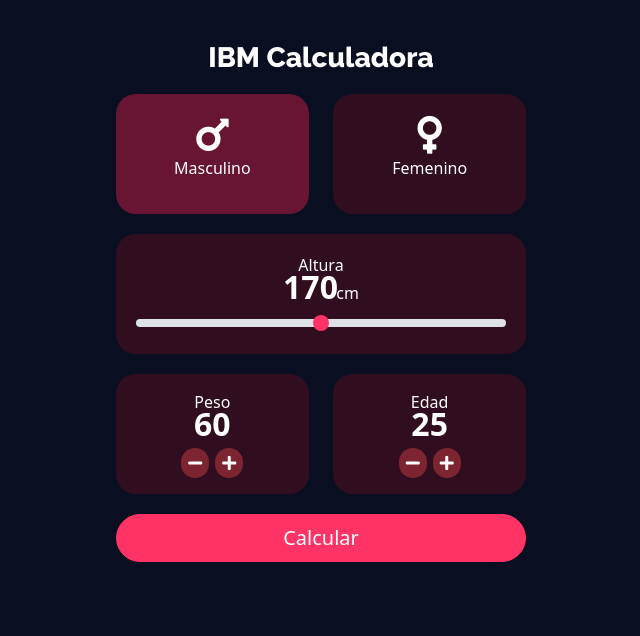
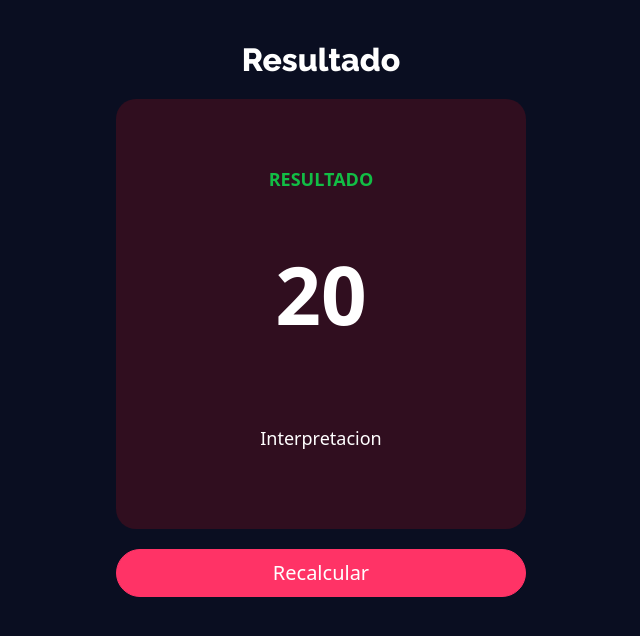
Before and after one commit to BROROZCO/Angular-Calculadora-IMC, an Angular app: page /resultado/1 in a window 1280 px wide. Before the commit this address led to /. Shown: the top 636 px of the page, without its empty margins (319-959 px from the left). Built offline with nearby package versions, Linux system fonts and the light colour scheme.

Commit message:
Envio de resultado

```diff
--- a/src/app/app-routing.module.ts
+++ b/src/app/app-routing.module.ts
@@ -6,7 +6,8 @@
 const routes: Routes = [
   // Los que estan en llaves son los componentes, el InicioCOmponent es la clase
   { path: '', component: InicioComponent},
-  { path: 'resultado', component: ResultadoComponent },
+  // valor es la variable que se mandara
+  { path: 'resultado/:valor', component: ResultadoComponent },
   // condicionado el path para redirecciones inexistentes la linea 11 siempre tiene que ir al final
   { path: '**', redirectTo: '' }
 ];
--- a/src/app/components/inicio/inicio.component.ts
+++ b/src/app/components/inicio/inicio.component.ts
@@ -39,7 +39,9 @@
 
   calcularBMI(){
 
-    this.router.navigate(['/resultado'])
+    const BMI = this.peso / Math.pow((this.altura/100), 2);
+
+    this.router.navigate(['/resultado', BMI.toFixed(1)]);
 
   }
 
--- a/src/app/components/resultado/resultado.component.css
+++ b/src/app/components/resultado/resultado.component.css
@@ -0,0 +1,27 @@
+.fondoItem{
+    background-color: #FF111328;
+    height: 430PX;
+    border-radius: 20PX;
+    color: white;
+}
+
+.resultado{
+    color: #12BD45;
+    font-size: 18px;
+    text-transform: uppercase;
+    font-weight: 700;
+}
+
+.estiloNumero{
+
+    font-size: 80px;
+    font-weight: 700;
+    padding-top: 25px;
+    padding-bottom: 45px;
+}
+
+.interpretacion{
+
+    margin: 10px;
+    font-size: 18px;
+}
--- a/src/app/components/resultado/resultado.component.html
+++ b/src/app/components/resultado/resultado.component.html
@@ -1 +1,25 @@
-<p>resultado works!</p>
+<div class="row">
+    <div class="col-lg-4 offset-lg-4">
+        <h2 class="titulo">Resultado</h2>
+        <div class="row">
+            <div class="col-lg-12">
+                <div class="fondoItem">
+
+                    <div class="contenedor">
+                        <p class="resultado">Resultado</p>
+                        <p class="estiloNumero">20</p>
+                        <p class="interpretacion">Interpretacion</p>
+                    </div>
+
+                </div>
+            </div>
+        </div>
+
+        <div class="row">
+            <div class="col-lg-12">
+                <button routerLink="/" class="btn btn-primary btn-lg btn-color">Recalcular</button>
+            </div>
+        </div>
+
+    </div>
+</div>
```
